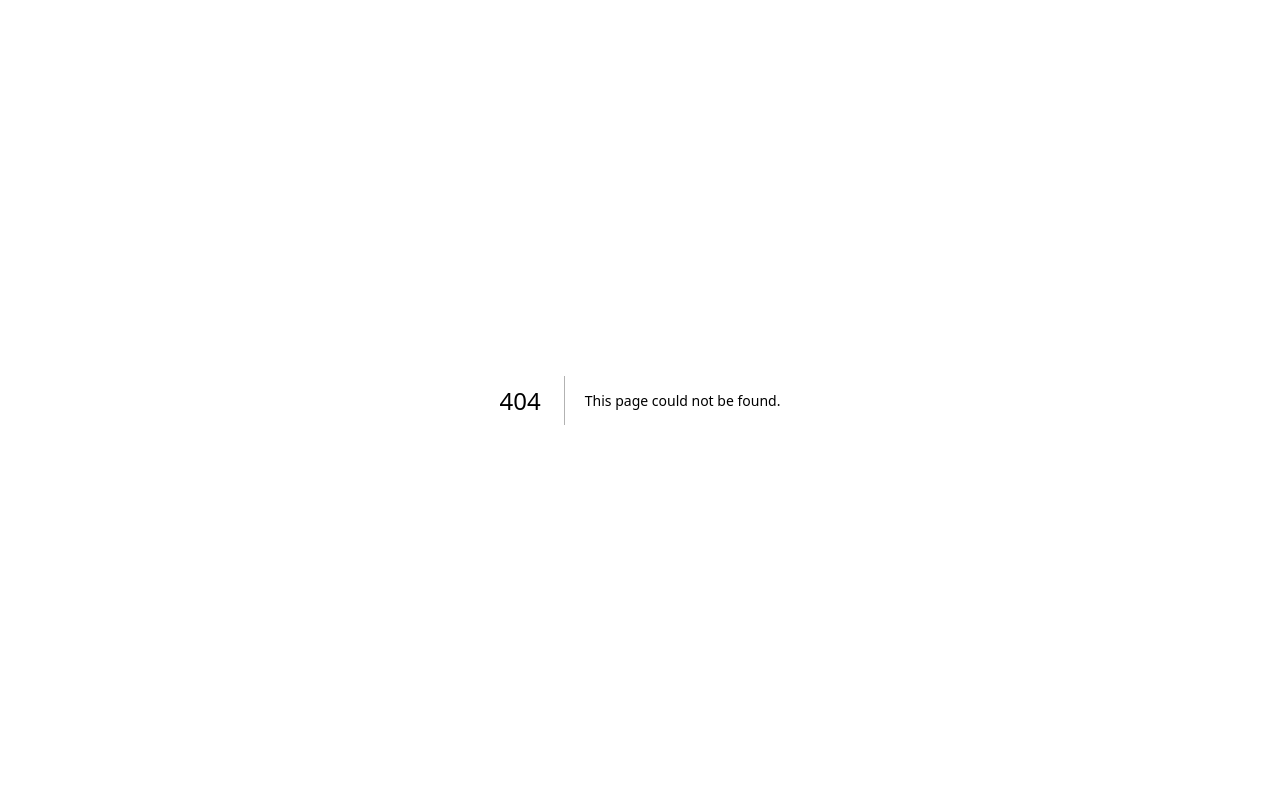
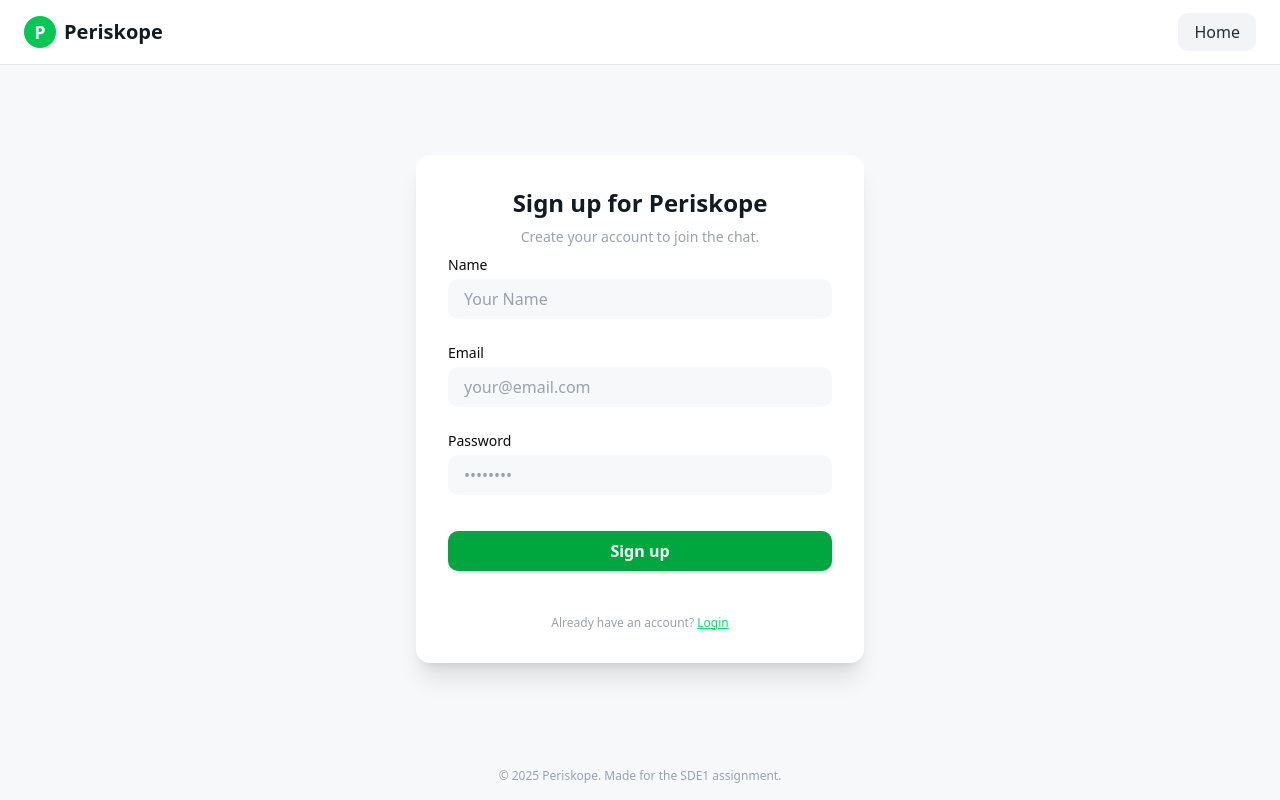
Before and after one commit to hsraktu17/talkative, a Next.js app: page /signup in a window 1280 px wide. Before the commit this address had no page. Built offline with nearby package versions, Linux system fonts and the light colour scheme.

Commit message:
signup made from ui side

```diff
--- /dev/null
+++ b/app/signup/action.ts
@@ -0,0 +1,33 @@
+'use server'
+
+import { supabaseServer } from '@/utils/supabase/server'
+import { redirect } from 'next/navigation'
+
+
+export async function signup(prevState: unknown, formData: FormData) {
+  const supabase = await supabaseServer()
+
+  const name = (formData.get('name') as string)?.trim()
+  const email = (formData.get('email') as string)?.trim().toLowerCase()
+  const password = (formData.get('password') as string)?.trim()
+
+  if (!name || !email || !password) {
+    return { message: 'All fields are required.' }
+  }
+
+  const { error } = await supabase.auth.signUp({
+    email,
+    password,
+    options: {
+      data: {
+        name,
+      }
+    }
+  })
+
+  if (error) {
+    return { message: error.message }
+  }
+
+  redirect('/chats')
+}
--- /dev/null
+++ b/app/signup/page.tsx
@@ -0,0 +1,99 @@
+'use client'
+
+import { useActionState } from 'react'
+import { signup } from './action'
+import Link from 'next/link'
+
+type State = { message?: string }
+const initialState: State = {}
+
+export default function SignupPage() {
+  const signupHandler = async (_: State, formData: FormData): Promise<State> => {
+    return await signup(undefined, formData)
+  }
+
+  const [state, formAction, pending] = useActionState<State, FormData>(signupHandler, initialState)
+
+  return (
+    <div className="min-h-screen flex flex-col bg-[#f7f8fa] dark:bg-[#111b21]">
+      {/* Nav (optional, or use layout) */}
+      <nav className="flex items-center justify-between px-6 py-4 bg-white dark:bg-[#222e35] border-b border-gray-200 dark:border-[#2a3942]">
+        <div className="flex items-center space-x-2">
+          <div className="w-8 h-8 bg-green-500 rounded-full flex items-center justify-center text-white font-bold text-lg">P</div>
+          <span className="font-semibold text-xl text-[#111b21] dark:text-white">Periskope</span>
+        </div>
+        <div>
+          <Link
+            href="/"
+            className="bg-gray-100 dark:bg-gray-700 text-[#222e35] dark:text-white px-4 py-2 rounded-lg hover:bg-gray-200 hover:dark:bg-gray-600 font-medium transition"
+          >
+            Home
+          </Link>
+        </div>
+      </nav>
+
+      <main className="flex flex-1 flex-col items-center justify-center px-4">
+        <form
+          className="bg-white dark:bg-[#222e35] rounded-xl shadow-xl p-8 w-full max-w-md space-y-6"
+          action={formAction}
+          autoComplete="off"
+        >
+          <h1 className="text-2xl font-bold mb-2 text-center text-[#111b21] dark:text-white">Sign up for Periskope</h1>
+          <p className="text-gray-400 text-sm text-center mb-2">Create your account to join the chat.</p>
+          <div>
+            <label className="block text-sm font-medium mb-1">Name</label>
+            <input
+              type="text"
+              name="name"
+              placeholder="Your Name"
+              className="w-full rounded-lg px-4 py-2 bg-[#f7f8fa] dark:bg-[#2a3942] text-[#111b21] dark:text-white placeholder-gray-400 focus:outline-none"
+              required
+              autoComplete="name"
+            />
+          </div>
+          <div>
+            <label className="block text-sm font-medium mb-1">Email</label>
+            <input
+              type="email"
+              name="email"
+              placeholder="your@email.com"
+              className="w-full rounded-lg px-4 py-2 bg-[#f7f8fa] dark:bg-[#2a3942] text-[#111b21] dark:text-white placeholder-gray-400 focus:outline-none"
+              required
+              autoComplete="username"
+            />
+          </div>
+          <div>
+            <label className="block text-sm font-medium mb-1">Password</label>
+            <input
+              type="password"
+              name="password"
+              placeholder="••••••••"
+              className="w-full rounded-lg px-4 py-2 bg-[#f7f8fa] dark:bg-[#2a3942] text-[#111b21] dark:text-white placeholder-gray-400 focus:outline-none"
+              required
+              minLength={6}
+              autoComplete="new-password"
+            />
+          </div>
+          {state?.message && (
+            <div className="text-red-500 text-sm text-center">{state.message}</div>
+          )}
+          <button
+            type="submit"
+            disabled={pending}
+            className="w-full mt-3 py-2 bg-green-600 rounded-lg text-white font-semibold hover:bg-green-700 transition disabled:opacity-50"
+          >
+            {pending ? 'Signing up...' : 'Sign up'}
+          </button>
+          <div className="mt-5 text-gray-400 text-xs text-center">
+            Already have an account?{' '}
+            <Link href="/login" className="text-green-400 underline hover:text-green-500">Login</Link>
+          </div>
+        </form>
+      </main>
+
+      <footer className="py-4 text-center text-xs text-gray-400 dark:text-gray-500">
+        &copy; {new Date().getFullYear()} Periskope. Made for the SDE1 assignment.
+      </footer>
+    </div>
+  )
+}
```
